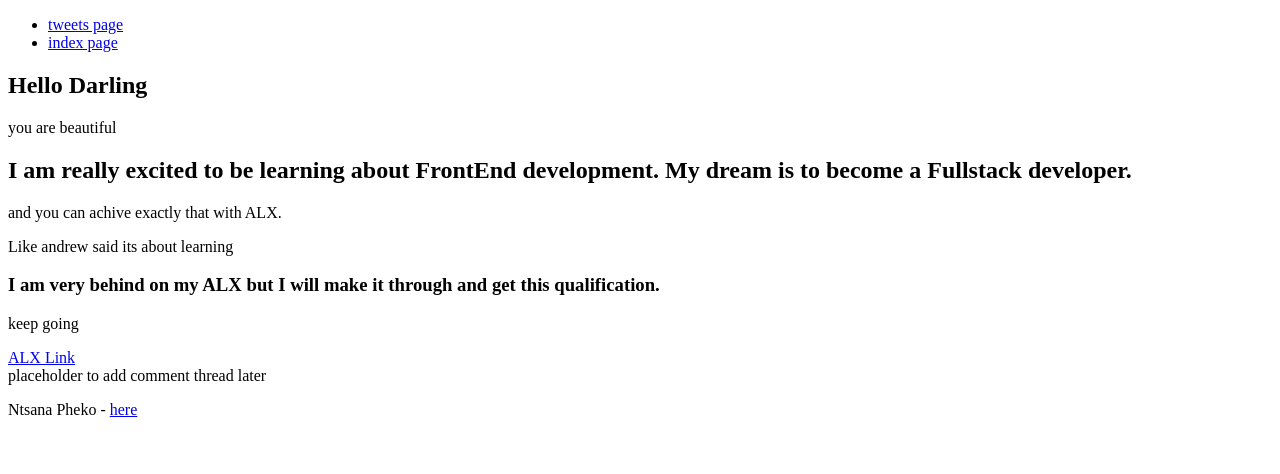
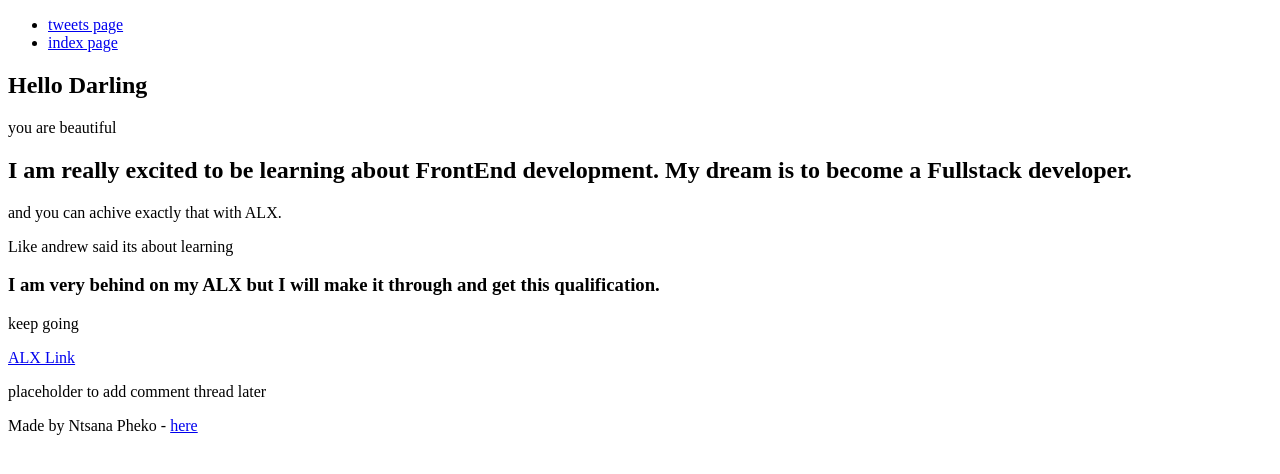
Before and after one commit to ntsana/My_First_Portfolio, a plain HTML site: page html_basic/index.html in a window 1280 px wide. Drawn offline with Linux system fonts and the light colour scheme.

Commit message:
index updates

```diff
--- a/html_basic/index.html
+++ b/html_basic/index.html
@@ -26,11 +26,12 @@
             </article>
 
             <aside>
-                placeholder to add comment thread later
+                <p>placeholder to add comment thread later</p>
             </aside>
+
         </main>
         <footer>
-            <p>Ntsana Pheko - <a href="google.com" target="_blank">here</a></p>
+            <p>Made by Ntsana Pheko - <a href="google.com" target="_blank">here</a></p>
         </footer>
     </body>
 </html>
```
